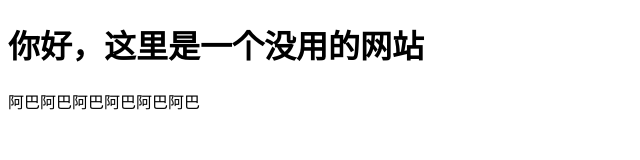
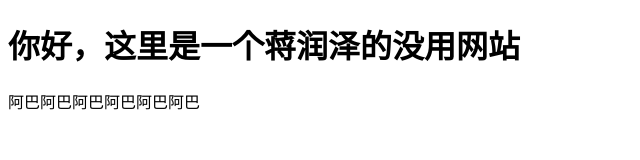
Before and after one commit to 112233667/112233667.github.io, a plain HTML site: page index.html in a window 1280 px wide. Shown: the whole page, without its empty margins (0-640 px from the left). Drawn offline with Linux system fonts and the light colour scheme.

Commit message:
Initial commit

```diff
--- a/index.html
+++ b/index.html
@@ -1,7 +1,7 @@
 <!DOCTYPE html>
 <html>
 <body>
-<h1>你好，这里是一个没用的网站</h1>
+<h1>你好，这里是一个蒋润泽的没用网站</h1>
 <p>阿巴阿巴阿巴阿巴阿巴阿巴</p>
 </body>
 </html>
```
